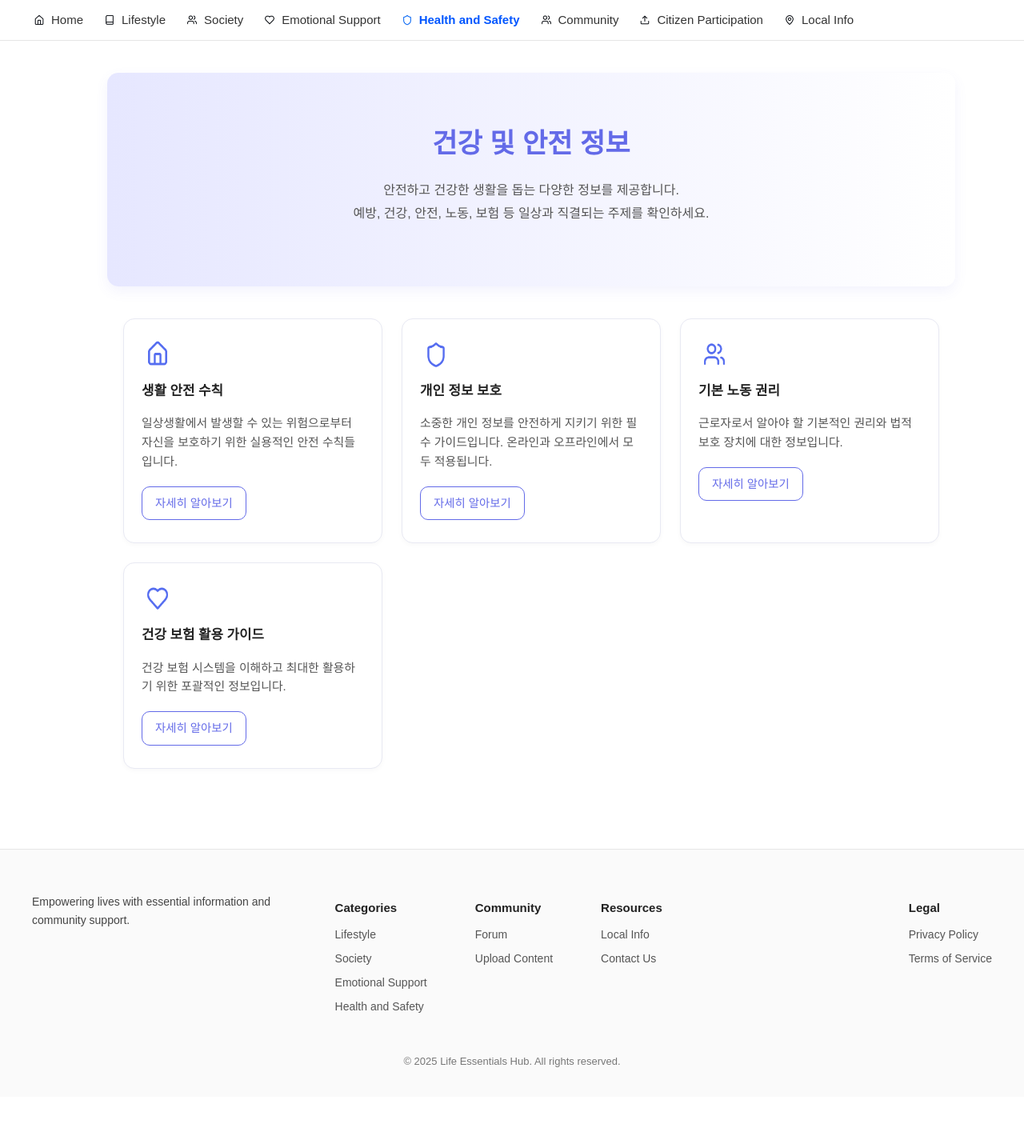
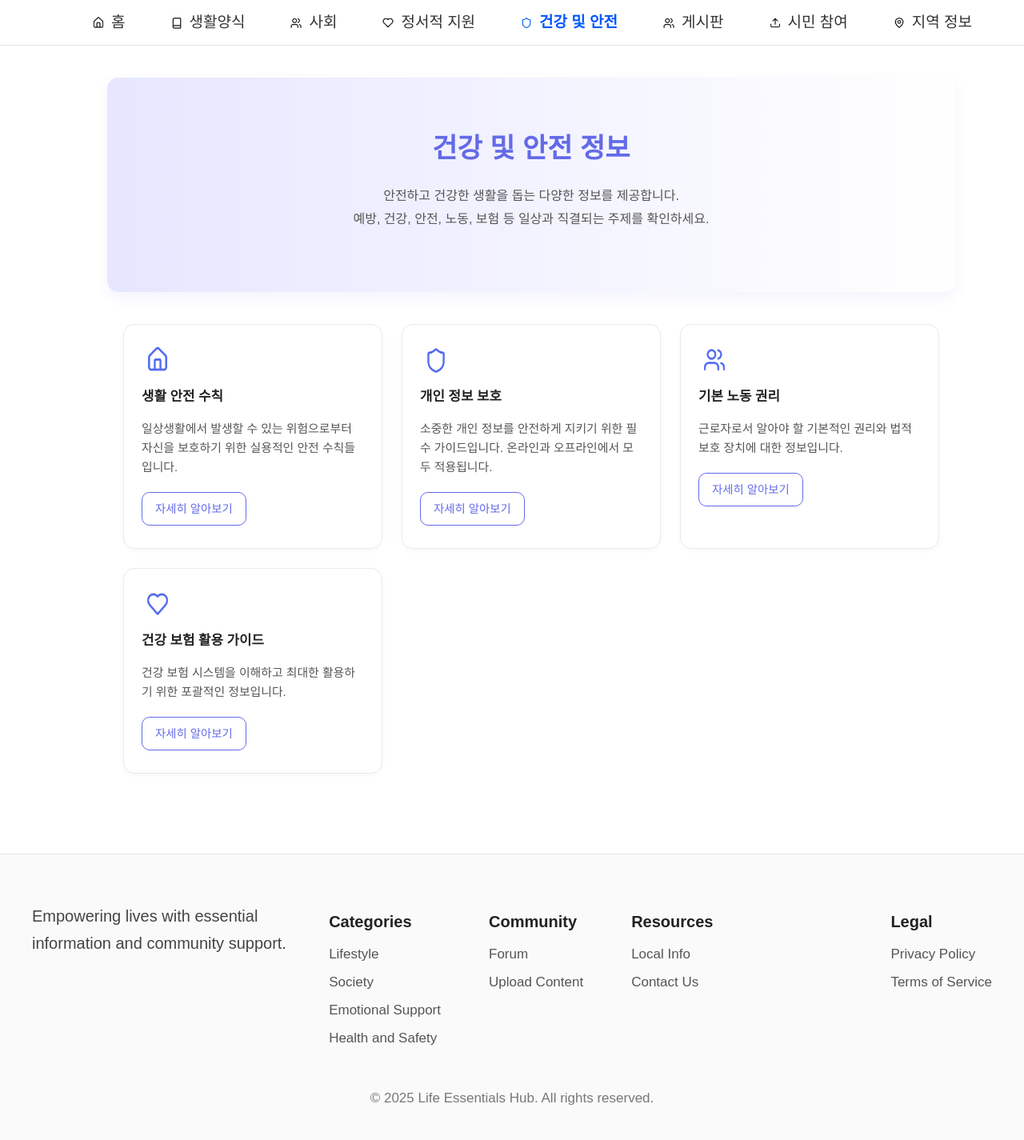
Before and after one commit to gjdbsdk/With_U, a Django app: page /health/ in a window 1280 px wide; the page is wider, and only the part inside the window is pictured. Shown: that part at 80% size. Before the commit the page ends 1334 px from the top of that part, so only its background shows below. Run offline with Django 5.2, Linux system fonts and the light colour scheme.

Commit message:
Feature - 헤더, 푸터 수정

```diff
--- a/frontend/static/css/base.css
+++ b/frontend/static/css/base.css
@@ -18,11 +18,10 @@ body {
 }
 
 .nav-container {
-    max-width: 1200px;
-    margin: 0 auto;
+    width: 100%;
     padding: 12px 24px;
     display: flex;
-    justify-content: space-between;
+    justify-content: space-around;
     align-items: center;
 }
 
@@ -36,10 +35,12 @@ body {
     display: flex;
     align-items: center;
     gap: 6px;
-    font-size: 15px;
+    font-size: 19px;
+    margin: 0 15px;
     text-decoration: none;
     color: #333;
     transition: color 0.2s ease-in-out;
+    width: auto;
 }
 
 .nav-item:hover span {
@@ -47,8 +48,8 @@ body {
 }
 
 .nav-icon {
-    width: 18px;
-    height: 18px;
+    width: 20px;
+    height: 20px;
     object-fit: contain;
     vertical-align: middle;
 }
@@ -71,7 +72,6 @@ main {
     background-color: #fafafa;
     padding: 40px 0 20px;
     color: #444;
-    font-size: 14px;
 }
 
 .footer-top {
@@ -87,6 +87,7 @@ main {
 .footer-left {
     flex: 1;
     min-width: 200px;
+    font-size:20px;
 }
 
 .footer-columns {
@@ -97,7 +98,7 @@ main {
 }
 
 .footer-col h4 {
-    font-size: 15px;
+    font-size:20px;
     font-weight: 600;
     margin-bottom: 10px;
     color: #222;
@@ -107,6 +108,7 @@ main {
     list-style: none;
     padding: 0;
     margin: 0;
+    font-size: 17px;
 }
 
 .footer-col ul li {
@@ -124,7 +126,7 @@ main {
 }
 
 .footer-legal h4 {
-    font-size: 15px;
+    font-size:20px;
     font-weight: 600;
     margin-bottom: 10px;
     color: #222;
@@ -134,6 +136,7 @@ main {
     list-style: none;
     padding: 0;
     margin: 0;
+    font-size: 17px;
 }
 
 .footer-legal ul li {
@@ -154,7 +157,7 @@ main {
     text-align: center;
     margin-top: 40px;
     color: #777;
-    font-size: 13px;
+    font-size: 17px;
 }
 .nav-item.active span {
     color: #0056ff;
--- a/frontend/templates/base.html
+++ b/frontend/templates/base.html
@@ -18,42 +18,42 @@
           <div class="nav-left">
               <a href="/" class="nav-item {% if request.resolver_match.url_name == 'home' %}active{% endif %}">
                   <img src="{% static 'img/home.png' %}" alt="홈" class="nav-icon {% if request.resolver_match.url_name == 'home' %}active{% endif %}">
-                  <span>Home</span>
+                  <span>홈</span>
               </a>
 
               <a href="/lifestyle" class="nav-item {% if request.resolver_match.url_name == 'lifestyle' %}active{% endif %}">
                   <img src="{% static 'img/book.png' %}" alt="라이프스타일" class="nav-icon {% if request.resolver_match.url_name == 'lifestyle' %}active{% endif %}">
-                  <span>Lifestyle</span>
+                  <span>생활양식</span>
               </a>
 
               <a href="/society" class="nav-item {% if request.resolver_match.url_name == 'society' %}active{% endif %}">
                   <img src="{% static 'img/people.png' %}" alt="사회" class="nav-icon {% if request.resolver_match.url_name == 'society' %}active{% endif %}">
-                  <span>Society</span>
+                  <span>사회</span>
               </a>
 
               <a href="/emotional" class="nav-item {% if request.resolver_match.url_name == 'emotional' %}active{% endif %}">
                   <img src="{% static 'img/heart.png' %}" alt="감정 지원" class="nav-icon {% if request.resolver_match.url_name == 'emotional' %}active{% endif %}">
-                  <span>Emotional Support</span>
+                  <span>정서적 지원</span>
               </a>
 
               <a href="/health" class="nav-item {% if request.resolver_match.url_name == 'health' %}active{% endif %}">
                   <img src="{% static 'img/guard.png' %}" alt="건강과 안전" class="nav-icon {% if request.resolver_match.url_name == 'health' %}active{% endif %}">
-                  <span>Health and Safety</span>
+                  <span>건강 및 안전</span>
               </a>
 
               <a href="/community" class="nav-item {% if request.resolver_match.url_name == 'community' %}active{% endif %}">
                   <img src="{% static 'img/people.png' %}" alt="커뮤니티" class="nav-icon {% if request.resolver_match.url_name == 'community' %}active{% endif %}">
-                  <span>Community</span>
+                  <span>게시판</span>
               </a>
 
               <a href="/citizen" class="nav-item {% if request.resolver_match.url_name == 'citizen' %}active{% endif %}">
                   <img src="{% static 'img/upload.png' %}" alt="시민 참여" class="nav-icon {% if request.resolver_match.url_name == 'citizen' %}active{% endif %}">
-                  <span>Citizen Participation</span>
+                  <span>시민 참여</span>
               </a>
 
               <a href="/local" class="nav-item {% if request.resolver_match.url_name == 'local' %}active{% endif %}">
                   <img src="{% static 'img/marker.png' %}" alt="지역 정보" class="nav-icon {% if request.resolver_match.url_name == 'local' %}active{% endif %}">
-                  <span>Local Info</span>
+                  <span>지역 정보</span>
               </a>
           </div>
         </nav>
```
